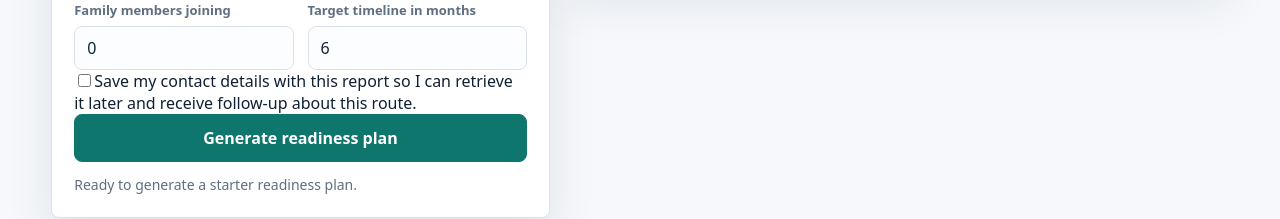
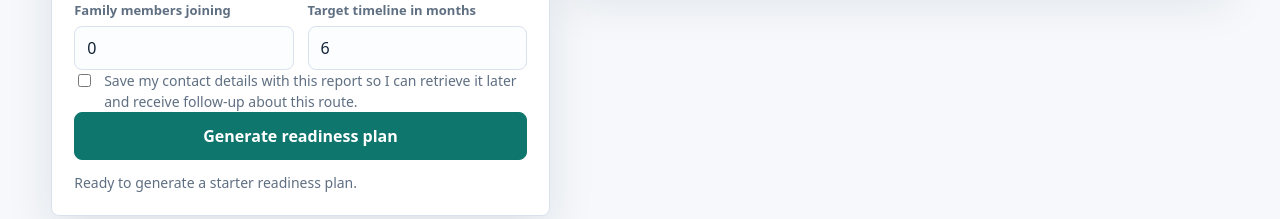
Before and after one commit to SirBM201/SirBM201-moveready-frontend, a Next.js app: page /route-checker in a window 1280 px wide. Shown: the part 1198-1417 px from the top of the page. Built offline with nearby package versions, Linux system fonts and the light colour scheme; no server answers.

Commit message:
Use existing checkbox styling for report contact consent

```diff
--- a/components/RouteReadinessForm.tsx
+++ b/components/RouteReadinessForm.tsx
@@ -237,7 +237,7 @@ export default function RouteReadinessForm() {
           </div>
         </div>
 
-        <label className="consent-row" htmlFor="report_contact_consent">
+        <label className="checkbox-field" htmlFor="report_contact_consent">
           <input id="report_contact_consent" type="checkbox" checked={form.consent_to_contact === "true"} onChange={(event) => updateField("consent_to_contact", event.target.checked ? "true" : "false")} />
           <span>Save my contact details with this report so I can retrieve it later and receive follow-up about this route.</span>
         </label>
```
